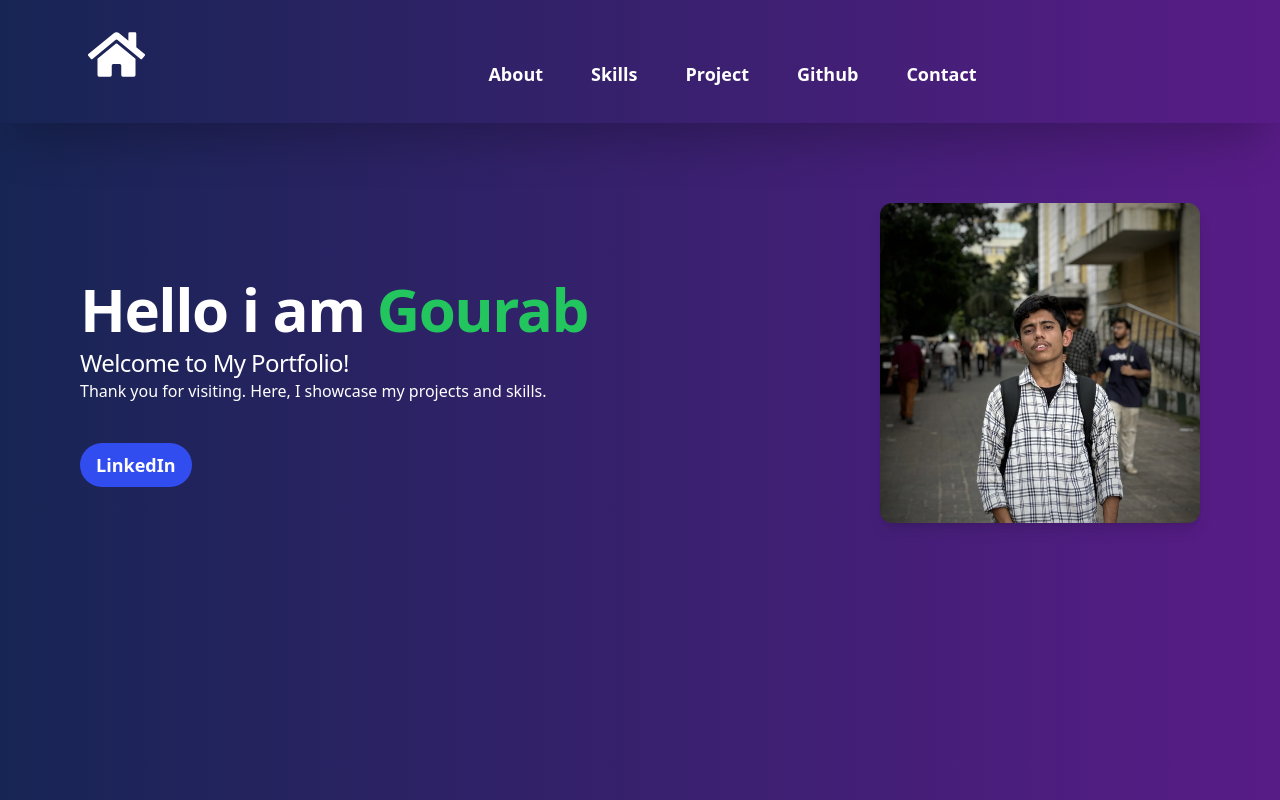
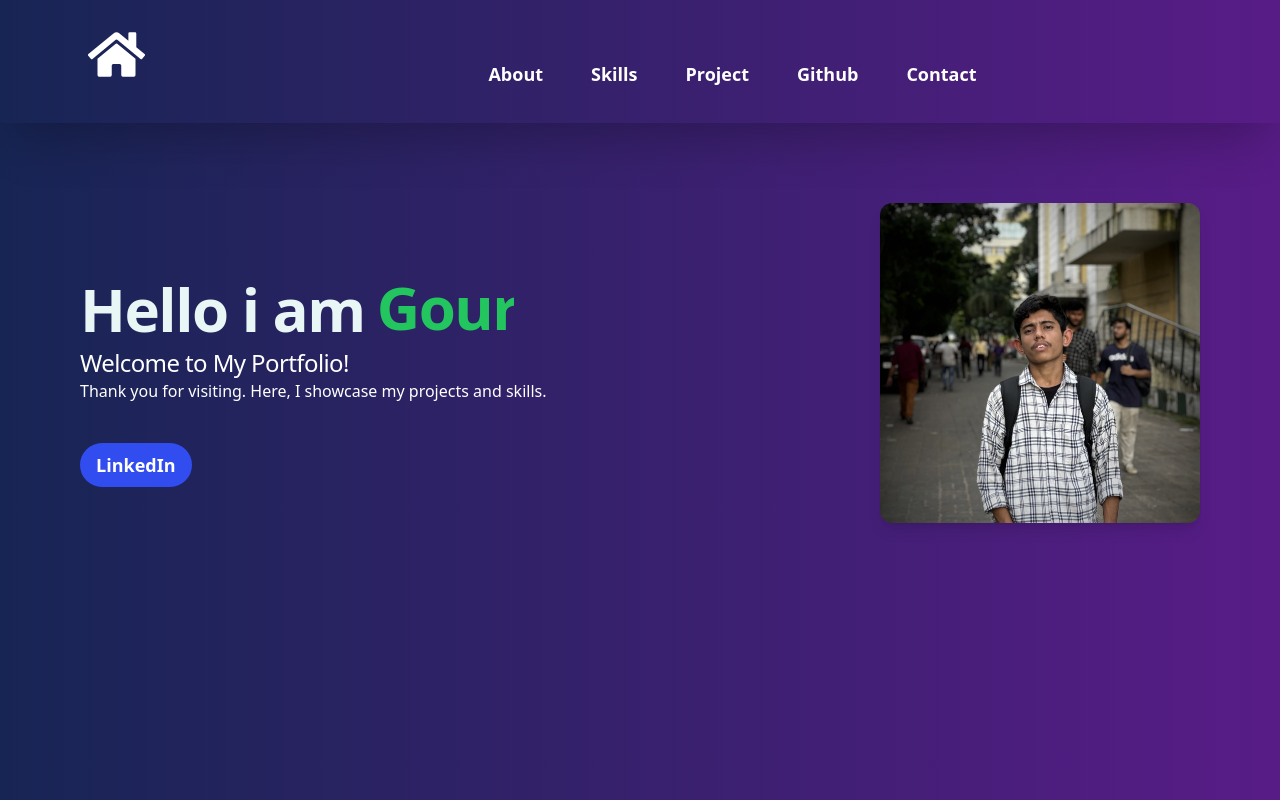
Before and after one commit to gourabofficial/React-Portfolio, a React (Vite) app in the folder Portfolio/: page / in a window 1280 px wide. Built offline with nearby package versions, Linux system fonts and the light colour scheme.

Commit message:
feat: add typing animation and gradient text effects to HomeSec component

```diff
--- a/Portfolio/src/Components/HomeSec.jsx
+++ b/Portfolio/src/Components/HomeSec.jsx
@@ -1,13 +1,15 @@
 import React from "react";
+
+
 
 export const HomeSec = () => {
 
   return (
     <div className="flex flex-col md:flex-row w-full justify-between items-center p-10 md:p-20 text-white fade-in-animation">
       <div className="md:w-2/4 md:pt-10">
-        <h1 className="text-3xl md:text-6xl font-bold flex leading-normal tracking-tight mb-2">
+        <h1 className=" text-3xl md:text-6xl font-bold flex leading-normal tracking-tight mb-2 gradient-text ">
           Hello i am
-          <span className="ml-3 text-green-500">Gourab</span>
+          <span className="ml-3 text-green-500 typing-animation ">Gourab</span>
         </h1>
         <p className="text-md md:text-2xl tracking-tight font-medium">
           Welcome to My Portfolio!
--- a/Portfolio/src/index.css
+++ b/Portfolio/src/index.css
@@ -51,3 +51,50 @@
   position: relative;
   overflow: hidden;
 }
+
+
+to {
+  width: 100%;
+}
+
+.ripple {
+  position: relative;
+  overflow: hidden;
+}
+
+/* Add in your CSS file or within the <style> section in your component */
+/* Typing animation */
+@keyframes typing {
+  from { width: 0; }
+  to { width: 7ch; }
+}
+
+@keyframes blink {
+  50% { border-color: transparent; }
+}
+
+@keyframes gradient {
+  0%, 100% { color: #ffffff; }
+  50% { color: #a8dadc; }
+}
+
+@keyframes bounce {
+  0%, 100% { transform: translateY(0); }
+  50% { transform: translateY(-2px); }
+}
+
+.typing-animation {
+  display: inline-block;
+  overflow: hidden;
+  white-space: nowrap;
+  animation: typing 4s steps(7, end) infinite alternate, blink 0.6s step-end infinite, bounce 1s infinite;
+}
+
+.gradient-text {
+  animation: gradient 3s ease-in-out infinite;
+}
+
+.typing-animation:hover {
+  text-shadow: 0px 0px 5px rgba(50, 205, 50, 0.7); /* Soft green glow */
+  color: #50fa7b; /* Slightly lighter green on hover */
+}
```
